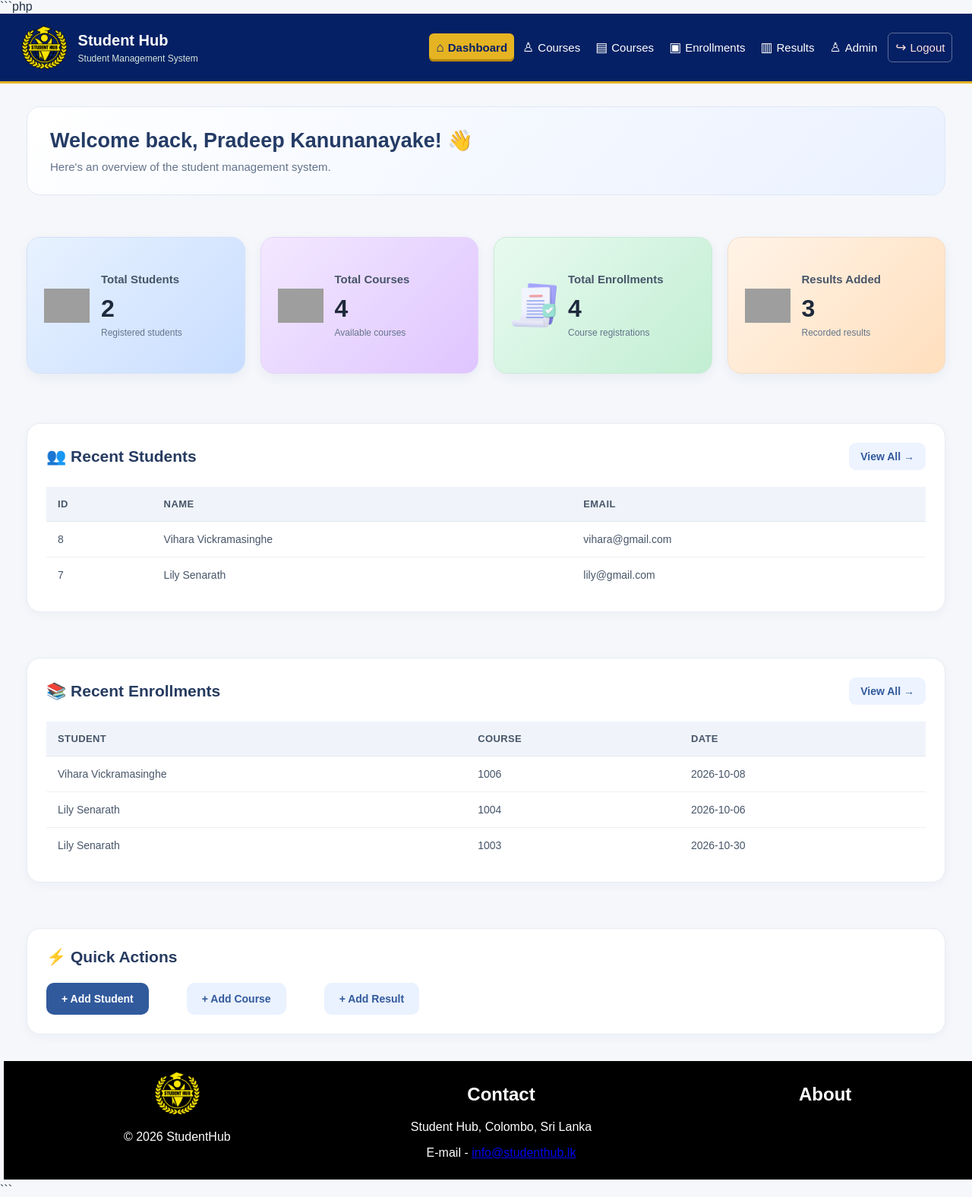
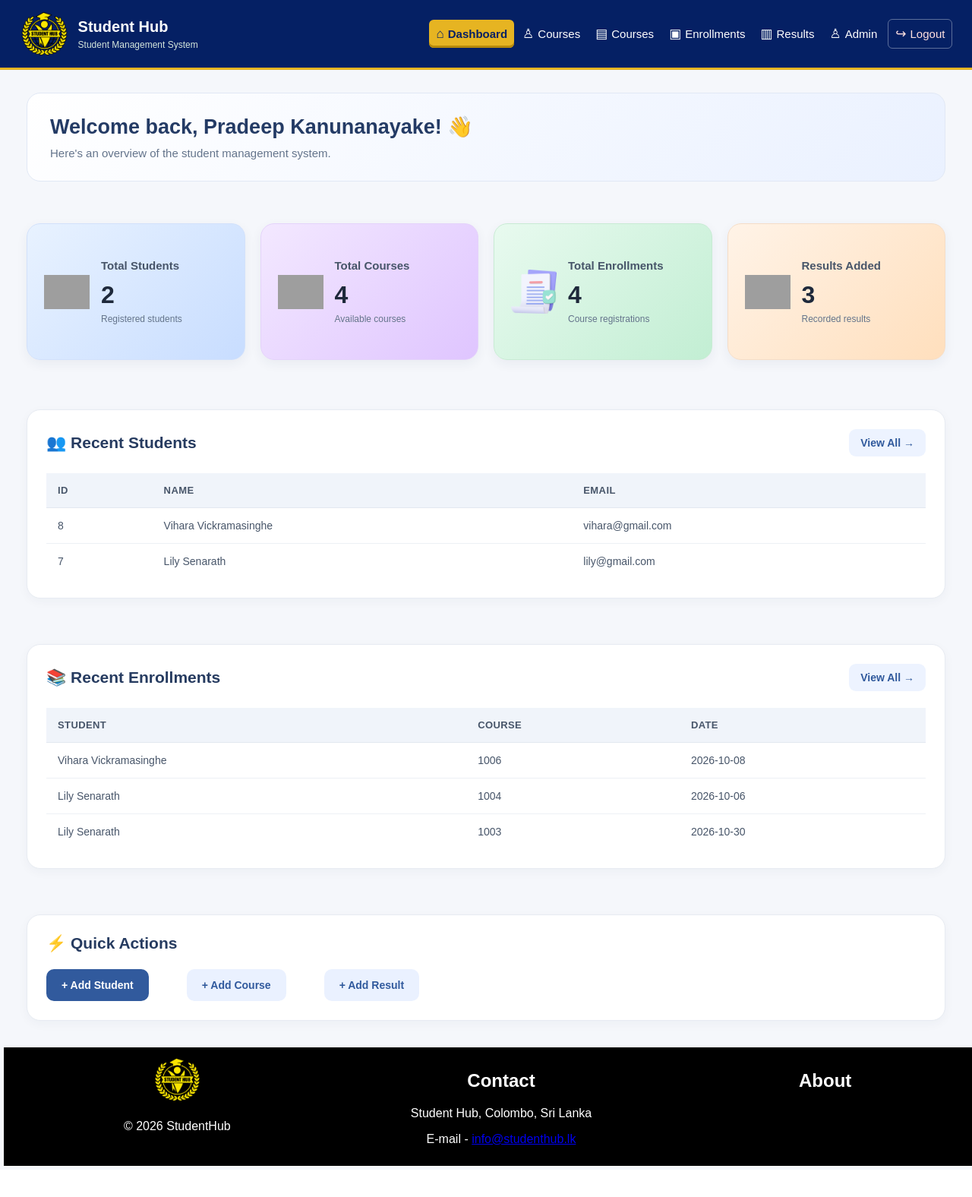
Before and after one commit to kavithigamage/student_management, a PHP site: page /admin/dashboard.php in a window 1280 px wide. Shown: the whole page at 76% size. After the commit the page ends 1535 px from the top, so only its background shows below. Run offline with PHP 8.4, Linux system fonts and the light colour scheme; a user stored in the database is signed in; data comes from the database, SQL or seed files in the repository; grey boxes are pictures that could not be loaded.

Commit message:
final dashboard

````diff
--- a/admin/dashboard.php
+++ b/admin/dashboard.php
@@ -1,4 +1,3 @@
-```php
 <?php
     include "../includes/admin-auth.php";
     include "../includes/db.php";
@@ -532,4 +531,3 @@
 
 </body>
 </html>
-```
--- a/student/dashboard.php
+++ b/student/dashboard.php
@@ -1,4 +1,3 @@
-```php
 <?php
     include "../includes/student-auth.php";
     include "../includes/db.php";
@@ -607,4 +606,3 @@
 
 </body>
 </html>
-```
````
